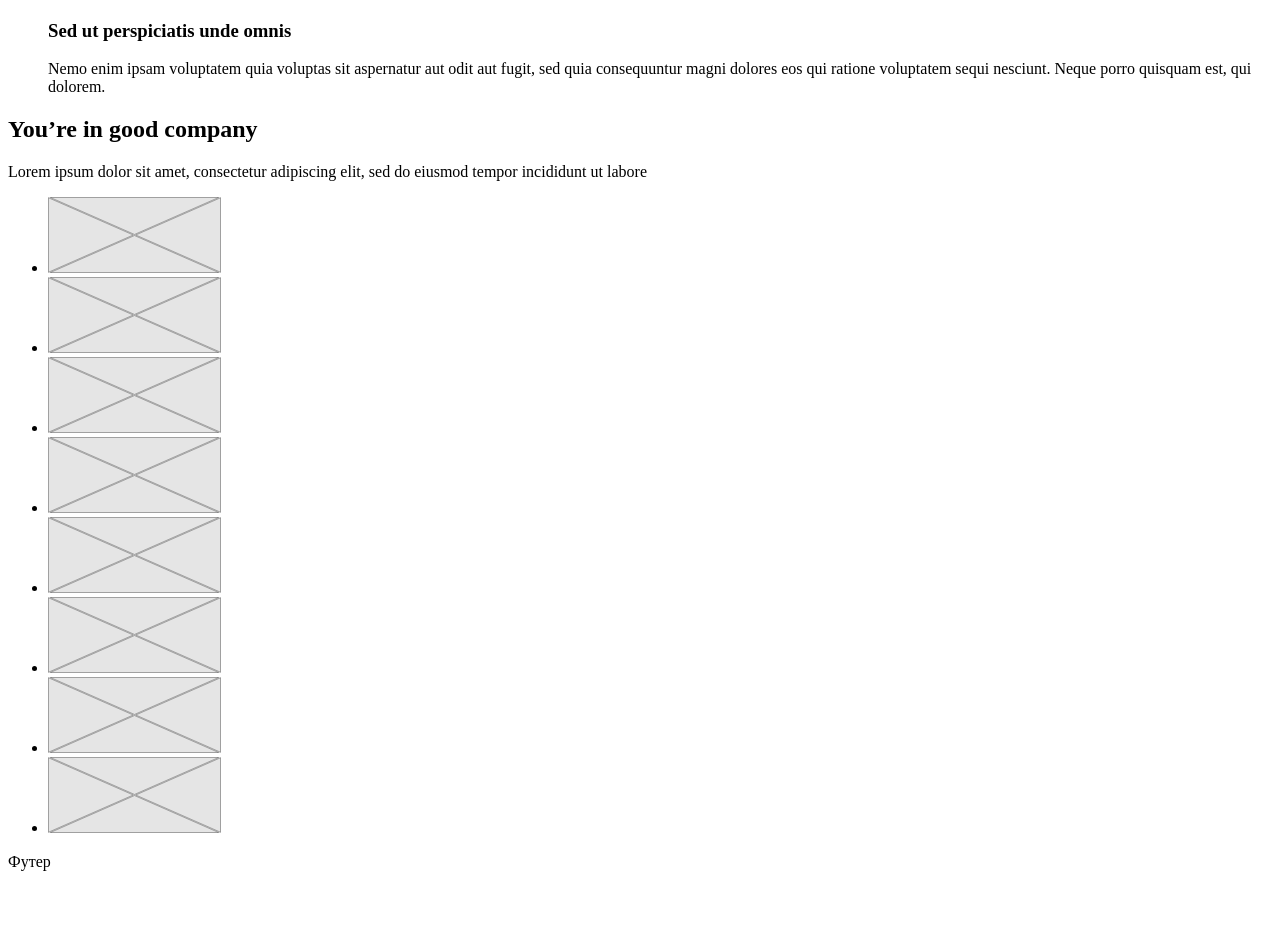
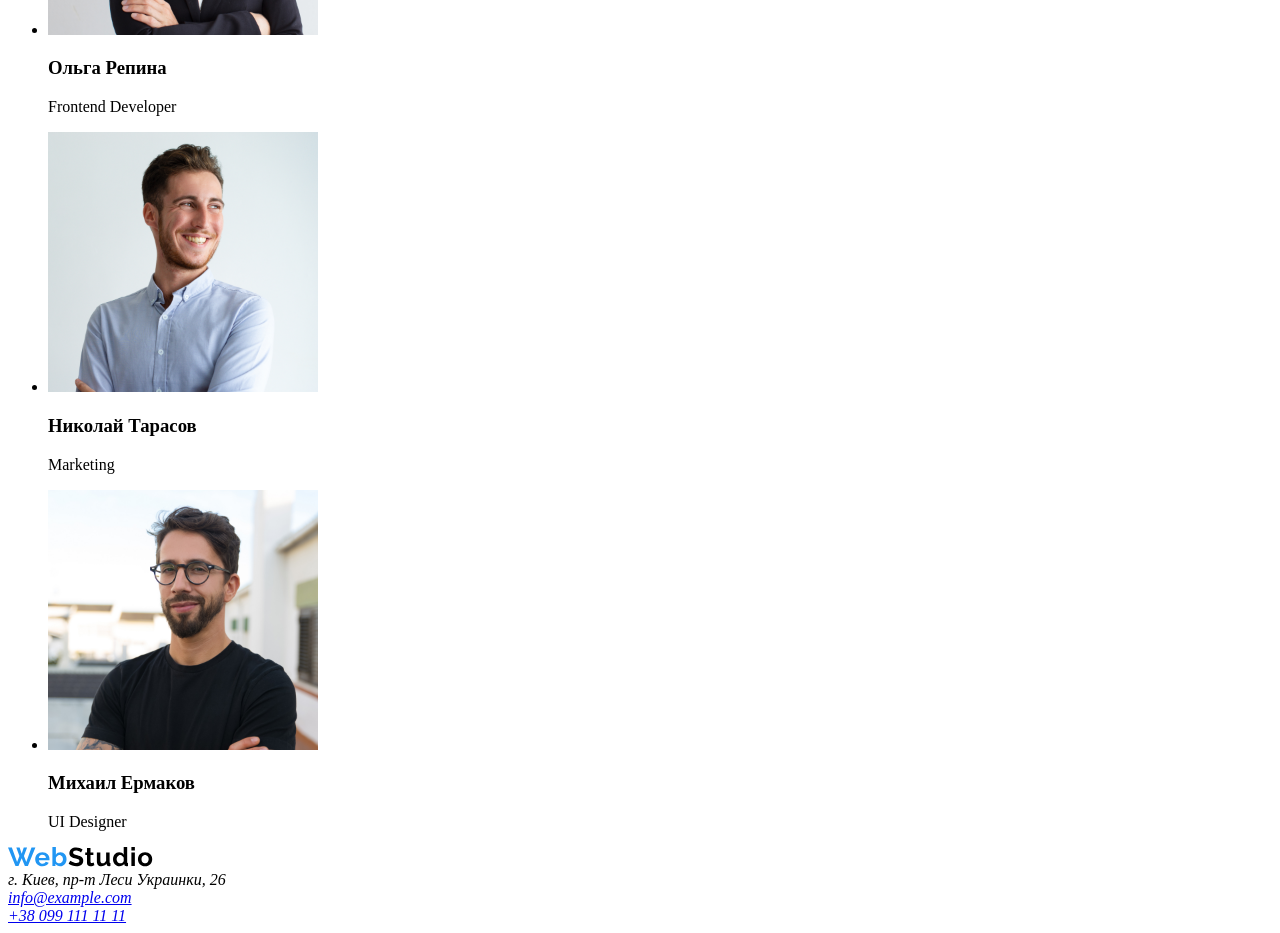
Before and after one commit to Bohatyrenko/goit-markup-hw-01, a plain HTML site: page index.html in a window 1280 px wide. Shown: the part 1596-2529 px from the top of the page. Before the commit the page ends 2475 px from the top, so only its background shows below. Drawn offline with Linux system fonts and the light colour scheme.

Commit message:
Добавил main и footer

```diff
--- a/index.html
+++ b/index.html
@@ -9,7 +9,7 @@
     <!-- Шапка сайта -->
     <header>
       <nav>
-        <a href="/"><img src="./images/WebStudio.svg" alt="Логотип компании"/a>
+        <a href="/"><img src="./images/WebStudio.svg" alt="Логотип компании"></a>
         <ul>
           <li><a href="">Студия</a></li>
           <li><a href="">Портфолио</a></li>
@@ -21,15 +21,18 @@
         </address>
       </nav>
     </header>
+
+    <!-- Главный контент -->
     <main>
       <!-- Герой -->
       <section>
         <h1>Эффективные решения для вашего бизнеса</h1>
-        <a href="">Заказать услугу</a>
+        <p><button>Заказать услугу</button>
       </section>
 
-      <!-- Преимущества -->
+      <!-- Особенности -->
       <section>
+        <h2>Особенности</h2>
         <ul>
           <li>
             <h3>Внимание к деталям</h3>
@@ -50,80 +53,37 @@
         </ul>
       </section>
 
-      <!-- Примеры работ -->
+      <!-- Чем мы занимаемся -->
       <section>
-        <h2>Примеры работ</h2>
+        <h2>Чем мы занимаемся</h2>
+          <img src="./images/lesson.png" alt="Lessons 1" width="370">
+          <img src="./images/lesson2.png" alt="Lessons 2" width="370">
+          <img src="./images/lesson3.png" alt="Lessons 3" width="370">
+      </section>
 
+      <!-- Наша команда-->
+      <section>
+        <h2>Наша команда</h2>
         <ul>
           <li>
-            <img src="./images/placeholder.png" alt="Зимний лес" width="750" />
-            <h3>Sed ut perspiciatis unde omnis</h3>
-            <p>
-              Nemo enim ipsam voluptatem quia voluptas sit aspernatur aut odit
-              aut fugit, sed quia consequuntur magni dolores eos qui ratione
-              voluptatem sequi nesciunt. Neque porro quisquam est, qui dolorem.
-            </p>
+            <img src="./images/colleague1.jpg" alt="colleague1" width="270">
+            <h3>Игорь Демьяненко</h3>
+            <p>Product Designer</p>
           </li>
           <li>
-            <img src="./images/placeholder.png" alt="Поле" width="750" />
-            <h3>Sed ut perspiciatis unde omnis</h3>
-            <p>
-              Nemo enim ipsam voluptatem quia voluptas sit aspernatur aut odit
-              aut fugit, sed quia consequuntur magni dolores eos qui ratione
-              voluptatem sequi nesciunt. Neque porro quisquam est, qui dolorem.
-            </p>
-          </li>
-        </ul>
-      </section>
-
-      <!-- Testimonials -->
-      <section>
-        <h2>You’re in good company</h2>
-        <p>
-          Lorem ipsum dolor sit amet, consectetur adipiscing elit, sed do
-          eiusmod tempor incididunt ut labore
-        </p>
-
-        <ul>
-          <li>
-            <a href=""
-              ><img src="./images/icon.svg" alt="Логотип компании"
-            /></a>
+            <img src="./images/colleague2.jpg" alt="colleague2" width="270">
+            <h3>Ольга Репина</h3>
+            <p>Frontend Developer</p>
           </li>
           <li>
-            <a href=""
-              ><img src="./images/icon.svg" alt="Логотип компании"
-            /></a>
+            <img src="./images/colleague3.jpg" alt="colleague3" width="270">
+            <h3>Николай Тарасов</h3>
+            <p>Marketing</p>
           </li>
           <li>
-            <a href=""
-              ><img src="./images/icon.svg" alt="Логотип компании"
-            /></a>
-          </li>
-          <li>
-            <a href=""
-              ><img src="./images/icon.svg" alt="Логотип компании"
-            /></a>
-          </li>
-          <li>
-            <a href=""
-              ><img src="./images/icon.svg" alt="Логотип компании"
-            /></a>
-          </li>
-          <li>
-            <a href=""
-              ><img src="./images/icon.svg" alt="Логотип компании"
-            /></a>
-          </li>
-          <li>
-            <a href=""
-              ><img src="./images/icon.svg" alt="Логотип компании"
-            /></a>
-          </li>
-          <li>
-            <a href=""
-              ><img src="./images/icon.svg" alt="Логотип компании"
-            /></a>
+            <img src="./images/colleague4.jpg" alt="colleague4" width="270">
+            <h3>Михаил Ермаков</h3>
+            <p>UI Designer</p>
           </li>
         </ul>
       </section>
@@ -131,7 +91,12 @@
 
     <!-- Футер -->
     <footer>
-      Футер
+      <img src="./images/WebStudio.svg" alt="Логотип компании">
+      <address>
+        г. Киев, пр-т Леси Украинки, 26<br>
+        <a href="mailto:info@example.com">info@example.com</a><br>
+        <a href="tel:+380991111111">+38 099 111 11 11</a>
+      </address>
     </footer>
   </body>
 </html>
```
Also changed, not shown: images/colleague1.jpg (added), images/colleague2.jpg (added), images/colleague3.jpg (added), images/colleague4.jpg (added), images/lesson.png (added), images/lesson2.png (added), images/lesson3.png (added).
